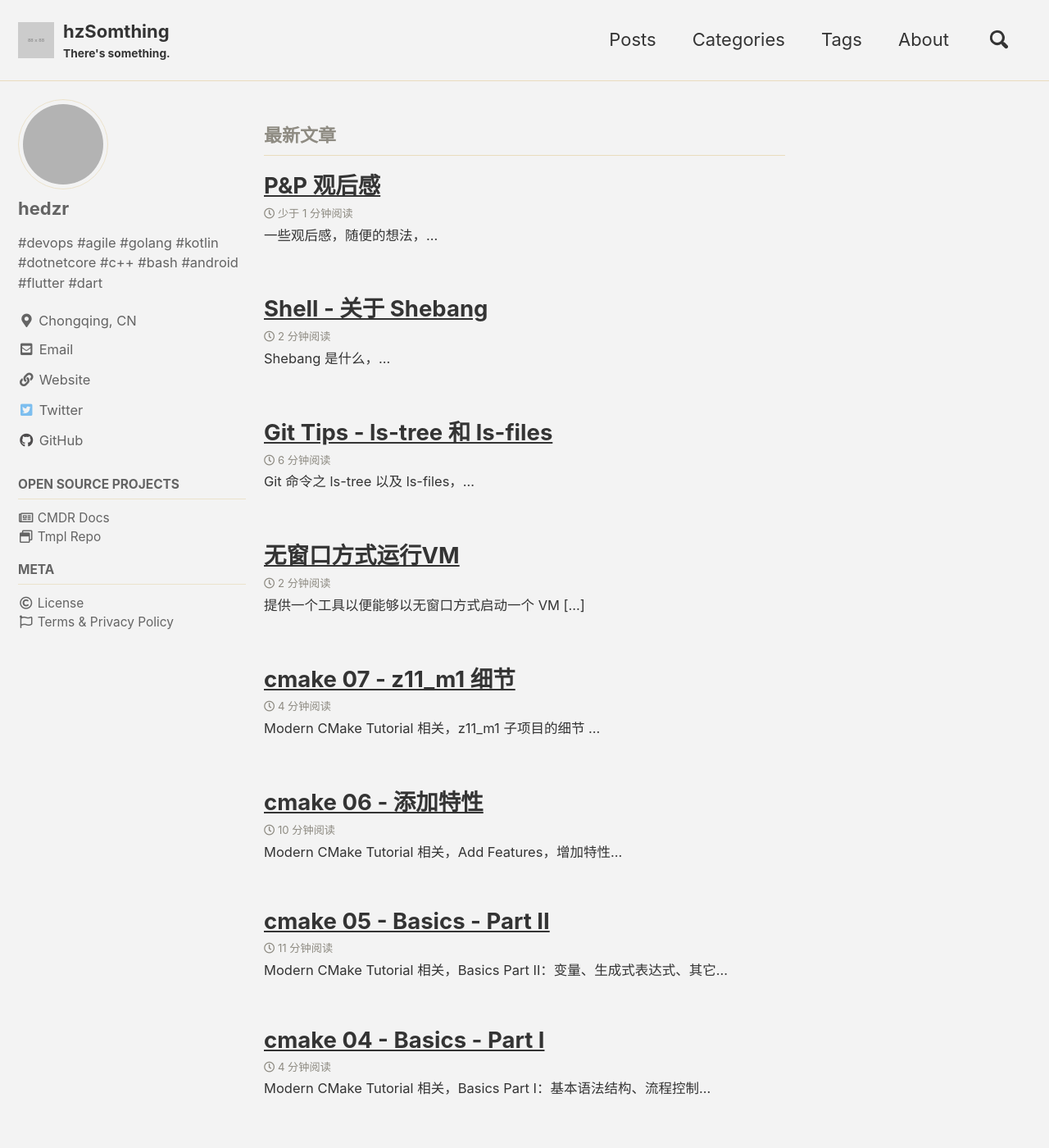
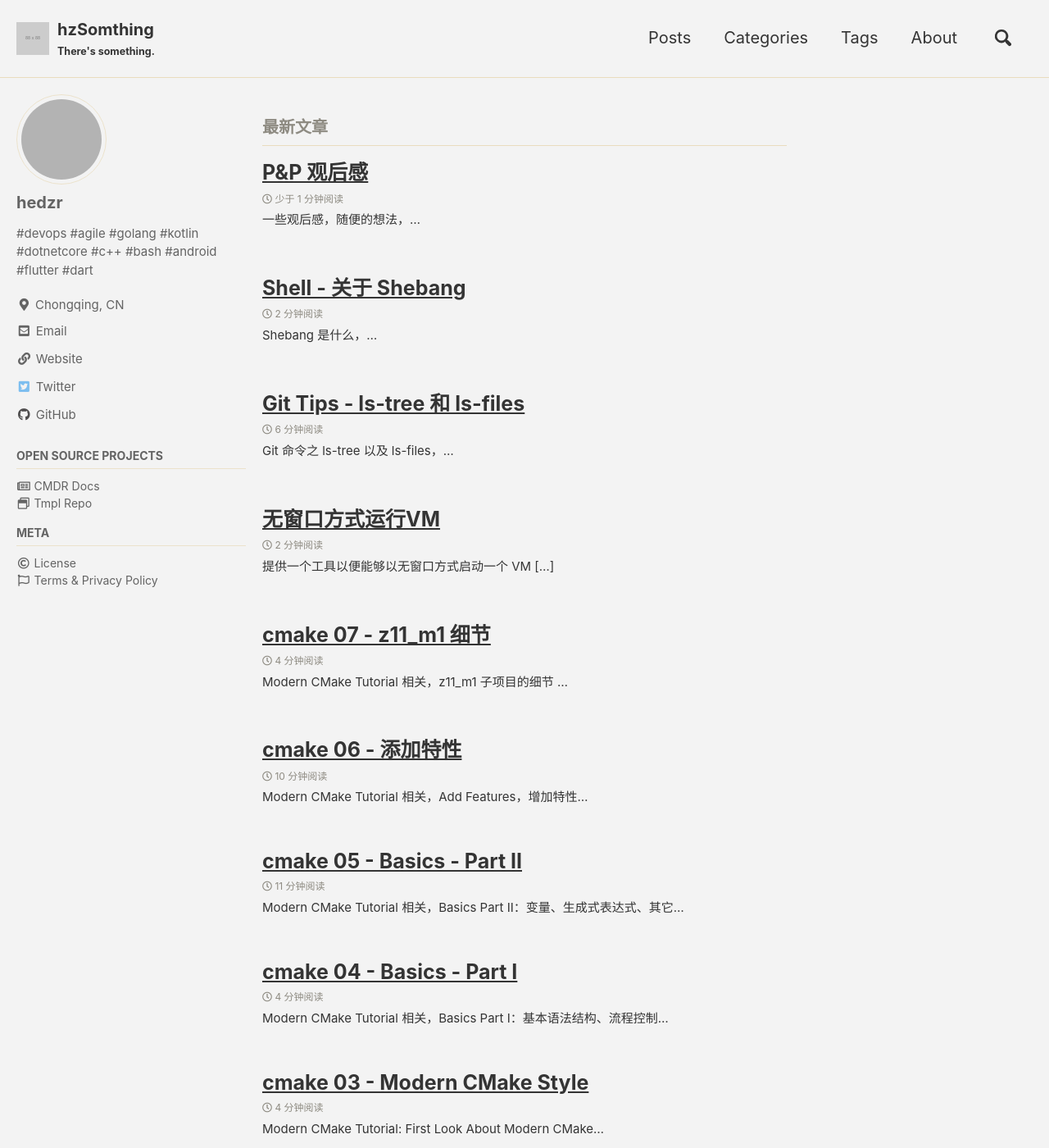
Before and after one commit to hedzr/hedzr.github.io, a Jekyll site: the page built from index.html, in a window 1280 px wide and 1400 px high. Shown: the whole window at 82% size. Built offline with Jekyll 4.4.1, drawn with Linux system fonts in a browser that asks for light colours; cached includes are drawn as plain includes; some web fonts are replaced; the list of posts is cut into pages by our own code; grey boxes are pictures that could not be loaded.

Commit message:
make font size smaller in a larger screen

```diff
--- a/_sass/minimal-mistakes/_base.scss
+++ b/_sass/minimal-mistakes/_base.scss
@@ -13,7 +13,7 @@ body {
   padding: 0;
   color: $text-color;
   font-family: $global-font-family;
-  line-height: 1.5;
+  line-height: 1.65;
   counter-reset: h2;
   // counter-reset: h3counter;
   // counter-reset: h4counter;
--- a/_sass/minimal-mistakes/_reset.scss
+++ b/_sass/minimal-mistakes/_reset.scss
@@ -11,15 +11,15 @@ html {
   font-size: 16px;
 
   @include breakpoint($medium) {
+    font-size: 16px;
+  }
+
+  @include breakpoint($large) {
     font-size: 18px;
   }
 
-  @include breakpoint($large) {
+  @include breakpoint($x-large) {
     font-size: 20px;
-  }
-
-  @include breakpoint($x-large) {
-    font-size: 22px;
   }
 
   -webkit-text-size-adjust: 100%;
```
